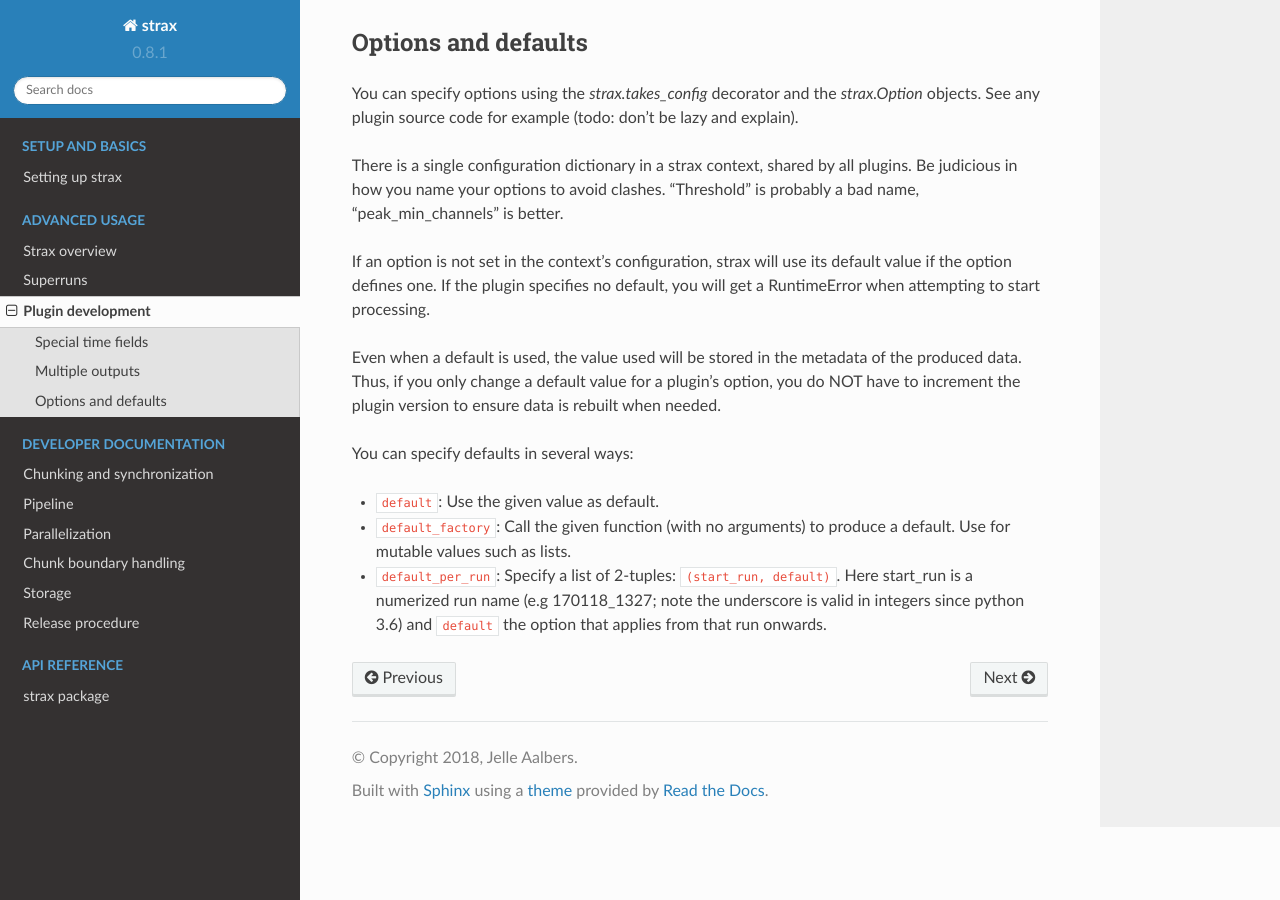
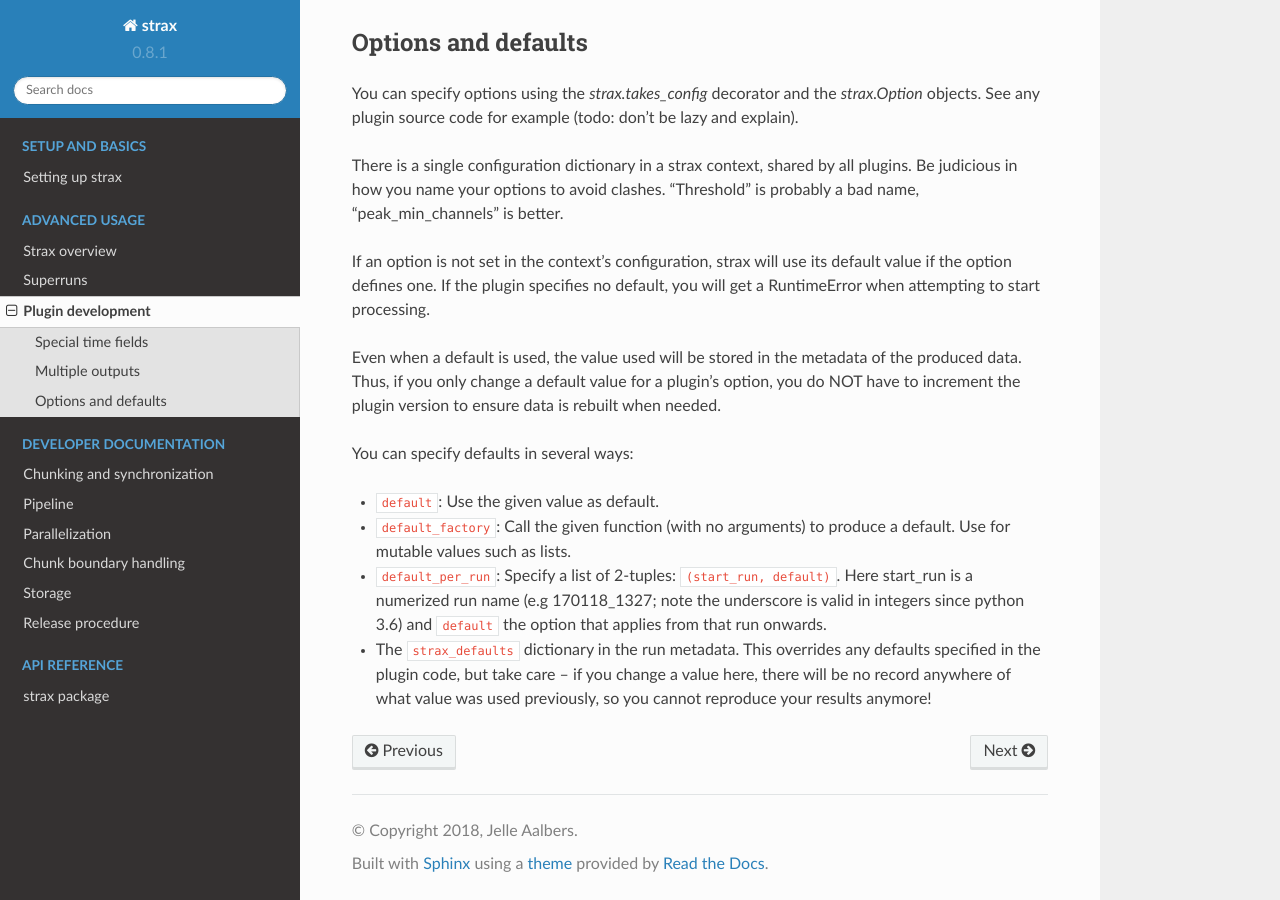
Before and after one commit to AxFoundation/strax, a Sphinx documentation site: the page built from docs/source/advanced/plugin_dev.rst, in a window 1280 px wide and 900 px high, scrolled down 956 px. Built offline with Sphinx 7.4.7 and the Read the Docs theme 2.0.0, drawn with Linux system fonts in a browser that asks for light colours.

Commit message:
Update docs

```diff
--- a/docs/source/advanced/plugin_dev.rst
+++ b/docs/source/advanced/plugin_dev.rst
@@ -41,3 +41,4 @@ You can specify defaults in several ways:
 - ``default``: Use the given value as default.
 - ``default_factory``: Call the given function (with no arguments) to produce a default. Use for mutable values such as lists.
 - ``default_per_run``: Specify a list of 2-tuples: ``(start_run, default)``. Here start_run is a numerized run name (e.g 170118_1327; note the underscore is valid in integers since python 3.6) and ``default`` the option that applies from that run onwards.
+- The ``strax_defaults`` dictionary in the run metadata. This overrides any defaults specified in the plugin code, but take care -- if you change a value here, there will be no record anywhere of what value was used previously, so you cannot reproduce your results anymore!
```
